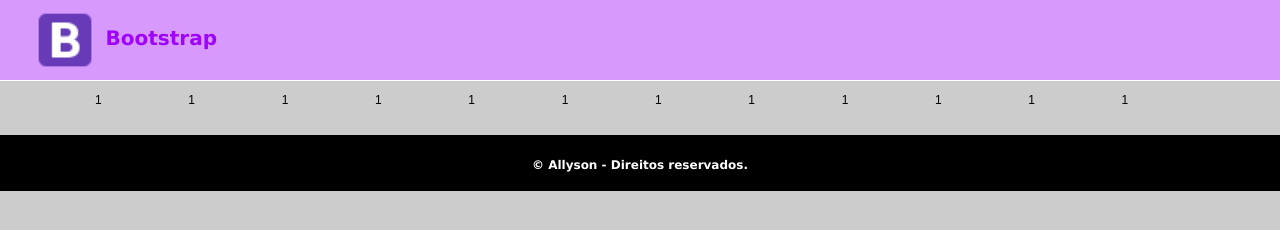
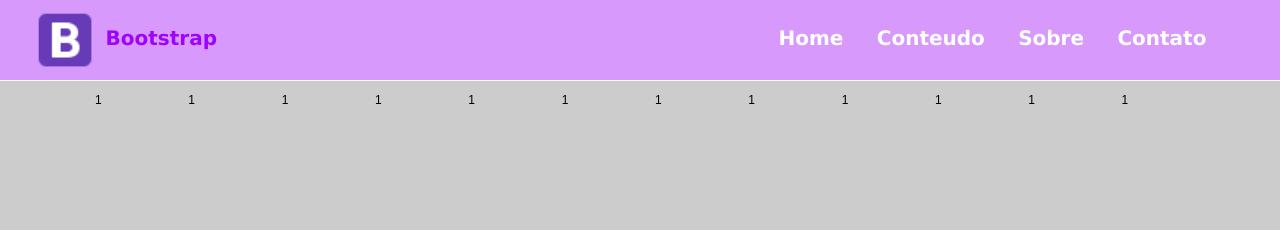
Before and after one commit to Allysonubius/Bootstrap, a plain HTML site: page menu.html in a window 1280 px wide. Drawn offline with Linux system fonts and the light colour scheme.

Commit message:
Finalizado curso.

```diff
--- a/css/style.css
+++ b/css/style.css
@@ -56,8 +56,16 @@ a {
     border-bottom: 1px solid white;
 }
 
-.menu-text {
+.menu-logo {
     font-family: verdana;
     font-weight: bold;
     color: #9E04FC;
 }
+
+.menu-text {
+    font-family: verdana;
+    font-weight: bold;
+    color: white;
+    font-size: 20px;
+    list-style: none;
+}
--- a/menu.html
+++ b/menu.html
@@ -24,17 +24,23 @@
 <!--Conteudo-->
 
 <body>
+    <!--MENU-->
     <div class="menu-bg navbar-fixed-top">
         <nav class="nav navbar-default">
             <div class="container-fluid">
                 <div class="navbar-header">
-                    <a class="col-md-1 navbar-brand" href="#">
-                        <img alt="brand" src="img/bootstrap-favicon.png" width="70" /> <span class="menu-text">Bootstrap</span>
+                    <a class="col-md-7 navbar-brand" href="#">
+                        <img alt="brand" src="img/bootstrap-favicon.png" width="70" /> <span class="menu-logo">Bootstrap</span>
                     </a>
+                    <a class="col-md-1 menu-text" href="#">Home</a>
+                    <a class="col-md-1 menu-text" href="#">Conteudo</a>
+                    <a class="col-md-1 menu-text" href="#">Sobre</a>
+                    <a class="col-md-2 menu-text" href="#">Contato</a>
                 </div>
             </div>
         </nav>
     </div>
+    <!--CONTEUDO-->
 
 
     <!--grade-->
@@ -79,7 +85,7 @@
     <!--Container-->
     <!--SCRIPTS-->
 
-
+    <script href="bootsrap/js/bootsttrap.js" />
     <!--Rodape-->
 
     <footer class="container-fluid rodape col-md-12  ">
@@ -96,3 +102,5 @@ Direitos reservados.-->
 Direitos reservados.-->
 <!--@Allysonubius Criador deste projeto inicial com Bootstrap.
 Direitos reservados.-->
+<!--@Allysonubius Criador deste projeto inicial com Bootstrap.
+Direitos reservados.-->
```
